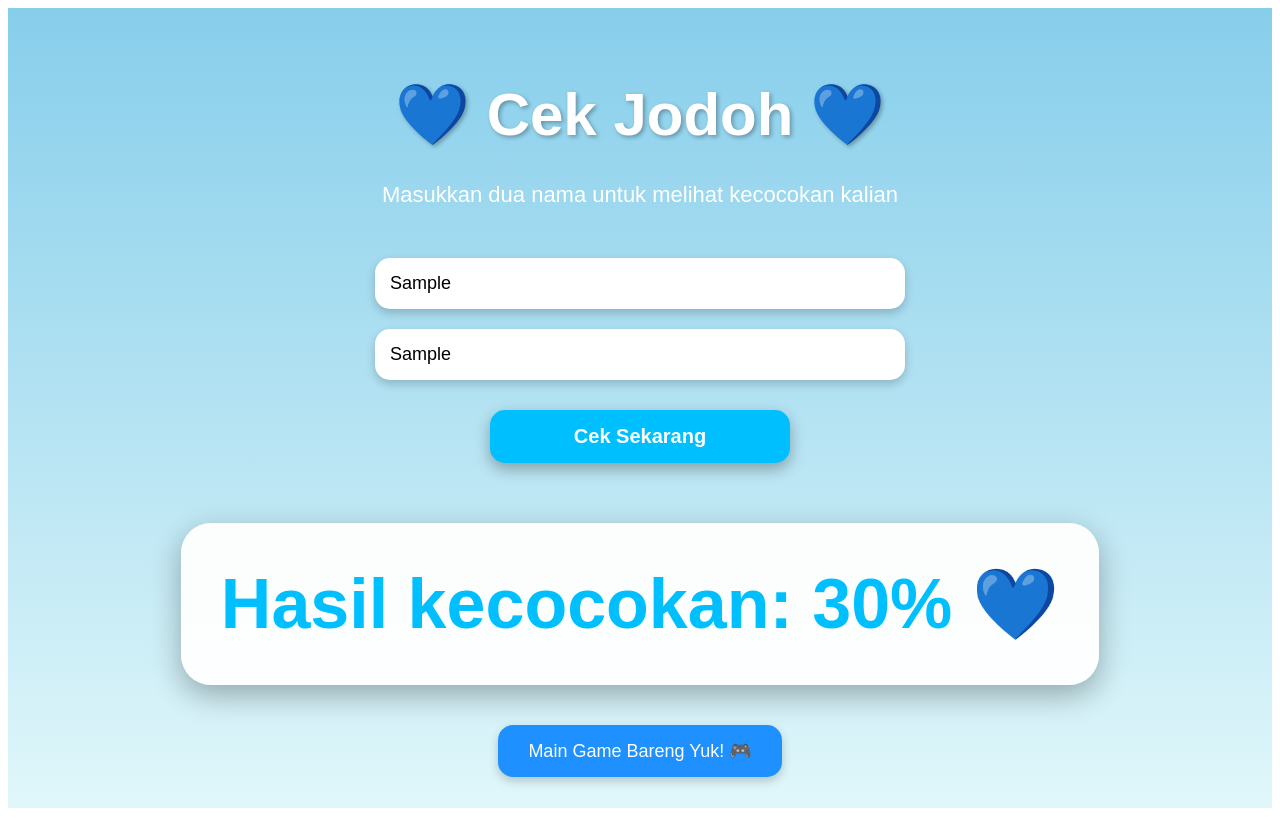
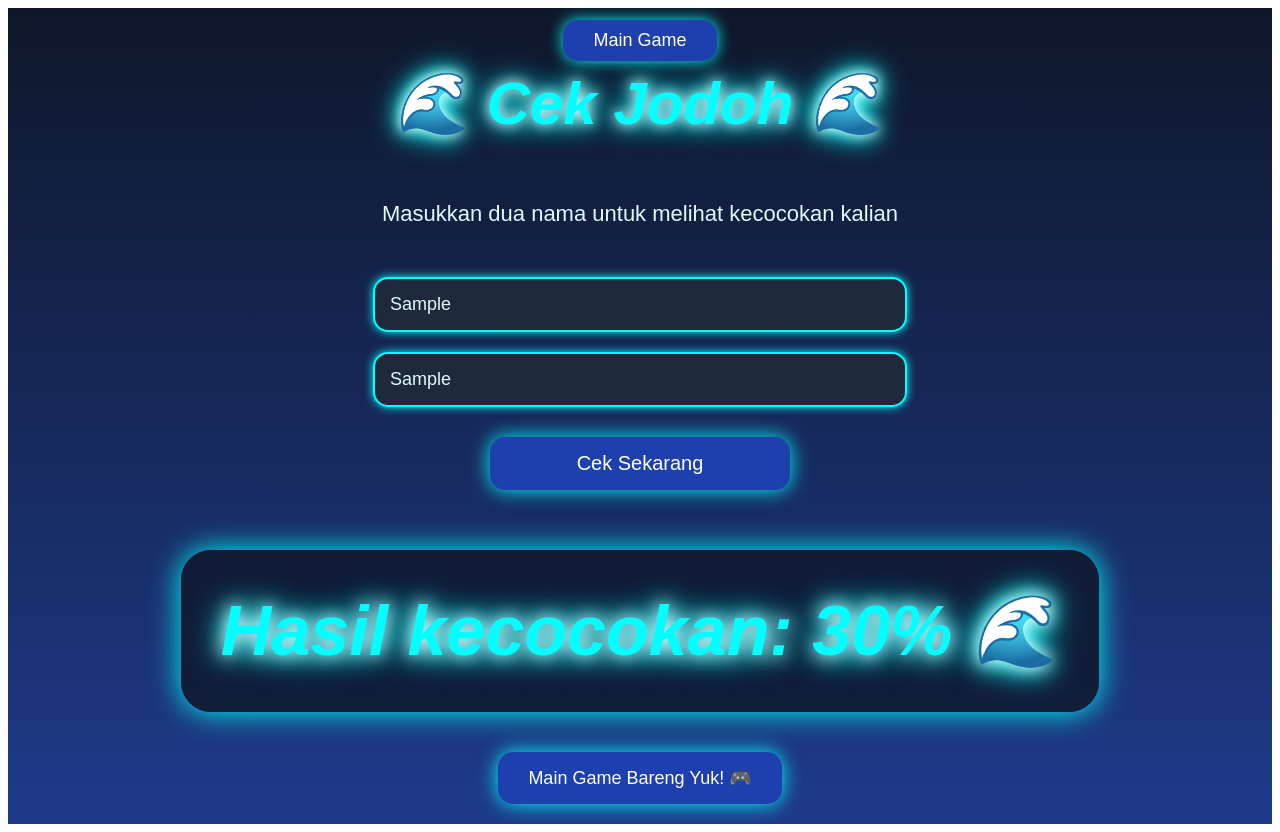
Before and after one commit to xzqrnc/cekjodoh-app, a Next.js app: page / in a window 1280 px wide. Both pictures are taken after typing "Sample", "Sample" into the empty fields and a click on the button "Cek Sekarang". Built offline with nearby package versions, Linux system fonts and the light colour scheme.

Commit message:
Update index.js

```diff
--- a/pages/index.js
+++ b/pages/index.js
@@ -5,7 +5,7 @@ export default function Home() {
   const [nama2, setNama2] = useState('');
   const [result, setResult] = useState('');
   const [loading, setLoading] = useState(false);
-  const [showGame, setShowGame] = useState(false);
+  const [isGameMode, setIsGameMode] = useState(false);
 
   // State untuk Tic-Tac-Toe
   const [board, setBoard] = useState(Array(9).fill(null));
@@ -16,7 +16,6 @@ export default function Home() {
     e.preventDefault();
     setLoading(true);
     setResult('');
-    setShowGame(false);
 
     const res = await fetch('/api/calculate', {
       method: 'POST',
@@ -25,7 +24,7 @@ export default function Home() {
     });
 
     const data = await res.json();
-    setResult(`Hasil kecocokan: ${data.result}% 💙`);
+    setResult(`Hasil kecocokan: ${data.result}% 🌊`);
     setLoading(false);
   };
 
@@ -67,9 +66,11 @@ export default function Home() {
         width: '100%',
         height: '80px',
         fontSize: '40px',
-        background: '#fff',
-        border: '3px solid #333',
-        cursor: 'pointer'
+        background: '#0f172a',
+        color: '#00ffff',
+        border: '3px solid #1e3a8a',
+        cursor: 'pointer',
+        boxShadow: '0 0 10px #00ffff'
       }}
       onClick={() => handleClick(i)}
     >
@@ -77,33 +78,62 @@ export default function Home() {
     </button>
   );
 
+  const glowStyle = {
+    fontStyle: 'italic',
+    animation: 'glow 2s ease-in-out infinite alternate'
+  };
+
   return (
+    <>
+      <style jsx global>{`
+        @keyframes glow {
+          from {
+            text-shadow: 0 0 10px #fff, 0 0 20px #00ffff, 0 0 30px #00ffff;
+          }
+          to {
+            text-shadow: 0 0 20px #fff, 0 0 30px #00ffff, 0 0 40px #00ffff;
+          }
+        }
+      `}</style>
+
       <div style={{
         minHeight: '100vh',
-      background: 'linear-gradient(to bottom, #87CEEB, #E0F7FA)',
+        background: 'linear-gradient(to bottom, #0f172a, #1e3a8a)',
         display: 'flex',
         flexDirection: 'column',
         alignItems: 'center',
         justifyContent: 'center',
         fontFamily: 'Arial, sans-serif',
         padding: '20px',
-      boxSizing: 'border-box'
+        boxSizing: 'border-box',
+        color: '#e0fbfc'
       }}>
-      <h1 style={{
-        fontSize: 'clamp(40px, 10vw, 60px)',
+        {/* Tombol Tab Switch */}
+        <button
+          onClick={() => { setIsGameMode(!isGameMode); resetGame(); }}
+          style={{
+            position: 'absolute',
+            top: '20px',
+            padding: '10px 30px',
+            fontSize: '18px',
+            background: '#1e40af',
             color: '#fff',
-        marginBottom: '10px',
-        textShadow: '2px 2px 4px rgba(0,0,0,0.3)',
-        textAlign: 'center'
-      }}>
-        💙 Cek Jodoh 💙
+            border: 'none',
+            borderRadius: '15px',
+            cursor: 'pointer',
+            boxShadow: '0 0 15px #00ffff'
+          }}
+        >
+          {isGameMode ? 'Kembali ke Jodoh' : 'Main Game'}
+        </button>
+
+        {!isGameMode ? (
+          // TAB JODOH
+          <>
+            <h1 style={{ ...glowStyle, fontSize: 'clamp(40px, 10vw, 60px)', color: '#00ffff', textAlign: 'center' }}>
+              🌊 Cek Jodoh 🌊
             </h1>
-      <p style={{
-        fontSize: 'clamp(18px, 5vw, 22px)',
-        color: '#fff',
-        marginBottom: '40px',
-        textAlign: 'center'
-      }}>
+            <p style={{ fontSize: 'clamp(18px, 5vw, 22px)', marginBottom: '40px', textAlign: 'center' }}>
               Masukkan dua nama untuk melihat kecocokan kalian
             </p>
 
@@ -126,8 +156,10 @@ export default function Home() {
                   width: '100%',
                   fontSize: '18px',
                   borderRadius: '15px',
-            border: 'none',
-            boxShadow: '0 4px 10px rgba(0,0,0,0.2)'
+                  border: '2px solid #00ffff',
+                  background: '#1e293b',
+                  color: '#e0fbfc',
+                  boxShadow: '0 0 10px #00ffff'
                 }}
               />
               <input
@@ -142,8 +174,10 @@ export default function Home() {
                   width: '100%',
                   fontSize: '18px',
                   borderRadius: '15px',
-            border: 'none',
-            boxShadow: '0 4px 10px rgba(0,0,0,0.2)'
+                  border: '2px solid #00ffff',
+                  background: '#1e293b',
+                  color: '#e0fbfc',
+                  boxShadow: '0 0 10px #00ffff'
                 }}
               />
               <button
@@ -152,14 +186,13 @@ export default function Home() {
                 style={{
                   padding: '15px 50px',
                   fontSize: '20px',
-            background: '#00BFFF',
-            color: 'white',
+                  background: '#1e40af',
+                  color: '#fff',
                   border: 'none',
                   borderRadius: '15px',
                   cursor: 'pointer',
                   marginTop: '20px',
-            boxShadow: '0 6px 15px rgba(0,0,0,0.3)',
-            fontWeight: 'bold',
+                  boxShadow: '0 0 20px #00ffff',
                   width: '100%',
                   maxWidth: '300px'
                 }}
@@ -173,52 +206,57 @@ export default function Home() {
                 <div style={{
                   marginTop: '60px',
                   padding: 'clamp(20px, 8vw, 40px)',
-            background: 'rgba(255,255,255,0.95)',
+                  background: 'rgba(15, 23, 42, 0.8)',
                   borderRadius: '30px',
                   fontSize: 'clamp(40px, 15vw, 70px)',
                   fontWeight: 'bold',
-            color: '#00BFFF',
-            boxShadow: '0 10px 30px rgba(0,0,0,0.3)',
+                  color: '#00ffff',
+                  boxShadow: '0 0 30px #00ffff',
                   textAlign: 'center',
-            minWidth: '280px'
+                  minWidth: '280px',
+                  ...glowStyle
                 }}>
                   {result}
                 </div>
 
+                {!isGameMode && (
                   <button
-            onClick={() => { setShowGame(true); resetGame(); }}
+                    onClick={() => { setIsGameMode(true); resetGame(); }}
                     style={{
                       marginTop: '40px',
                       padding: '15px 30px',
                       fontSize: '18px',
-              background: '#1E90FF',
-              color: 'white',
+                      background: '#1e40af',
+                      color: '#fff',
                       border: 'none',
                       borderRadius: '15px',
                       cursor: 'pointer',
-              boxShadow: '0 4px 10px rgba(0,0,0,0.2)'
+                      boxShadow: '0 0 20px #00ffff'
                     }}
                   >
                     Main Game Bareng Yuk! 🎮
                   </button>
+                )}
               </>
             )}
-
-      {showGame && (
+          </>
+        ) : (
+          // TAB GAME
           <div style={{
-          marginTop: '50px',
             padding: '30px',
-          background: 'rgba(255,255,255,0.9)',
+            background: 'rgba(15, 23, 42, 0.9)',
             borderRadius: '20px',
             textAlign: 'center',
-          boxShadow: '0 10px 30px rgba(0,0,0,0.3)',
+            boxShadow: '0 0 30px #00ffff',
             width: '100%',
             maxWidth: '400px'
           }}>
-          <h2 style={{ color: '#00BFFF', fontSize: 'clamp(24px, 8vw, 30px)' }}>Tic-Tac-Toe (XOX)</h2>
-          <p style={{ fontSize: '18px' }}>Giliran: <strong>{isXNext ? 'X' : 'O'}</strong></p>
-          {winner && <p style={{ fontSize: '28px', color: '#FF4500' }}>Pemenang: {winner} 🎉</p>}
-          {!winner && board.every(square => square !== null) && <p style={{ fontSize: '28px' }}>Seri! 🤝</p>}
+            <h2 style={{ ...glowStyle, color: '#00ffff', fontSize: 'clamp(30px, 8vw, 40px)' }}>
+              Tic-Tac-Toe (XOX)
+            </h2>
+            <p style={{ fontSize: '18px' }}>Giliran: <strong style={{ color: '#00ffff' }}>{isXNext ? 'X' : 'O'}</strong></p>
+            {winner && <p style={{ fontSize: '28px', color: '#ff0040', ...glowStyle }}>Pemenang: {winner} 🎉</p>}
+            {!winner && board.every(square => square !== null) && <p style={{ fontSize: '28px', ...glowStyle }}>Seri! 🤝</p>}
 
             <div style={{
               display: 'grid',
@@ -235,16 +273,18 @@ export default function Home() {
             <button onClick={resetGame} style={{
               padding: '10px 20px',
               fontSize: '16px',
-            background: '#FF6347',
-            color: 'white',
+              background: '#dc2626',
+              color: '#fff',
               border: 'none',
               borderRadius: '10px',
-            marginTop: '20px'
+              marginTop: '20px',
+              boxShadow: '0 0 15px #ff0040'
             }}>
               Reset Game
             </button>
           </div>
         )}
       </div>
+    </>
   );
           }
```
Lines whose indentation alone changed are shown as unchanged.
